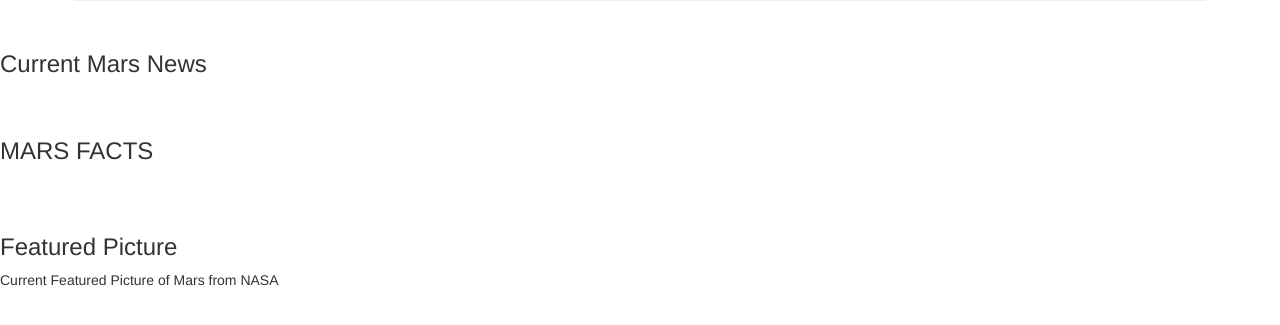
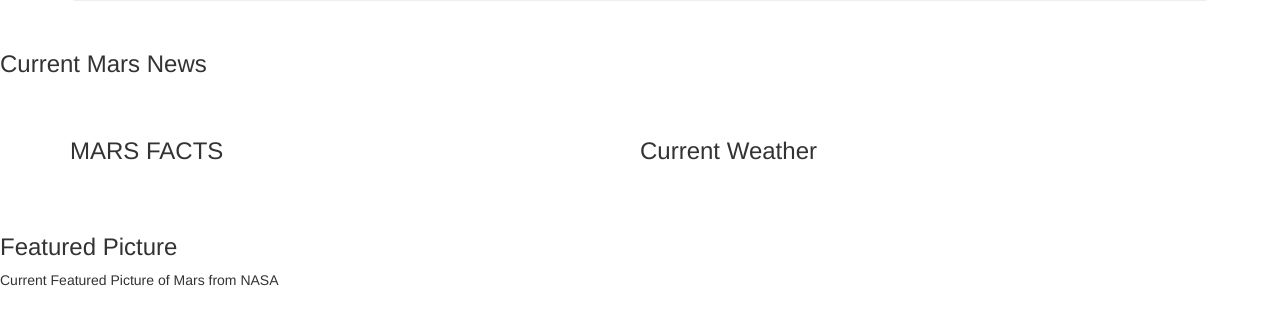
Before and after one commit to jzefron/12-Web-Scraping-and-Document-Databases, a Flask app: template templates/index.html in a window 1280 px wide. Shown: the part 255-580 px from the top of the page. Run offline with Flask 2, Linux system fonts and the light colour scheme; the template is opened without the code that fills it, so the values that code supplies are empty; some libraries are stand-ins or nearby versions.

Commit message:
forgot the weather

```diff
--- a/templates/index.html
+++ b/templates/index.html
@@ -4,7 +4,7 @@
   <meta charset="UTF-8">
   <meta name="viewport" content="width=device-width, initial-scale=1.0">
   <meta http-equiv="X-UA-Compatible" content="ie=edge">
-  <title>Hot Finds</title>
+  <title>MAAAAAARRRRRRRRRRRSSS</title>
   <link rel="stylesheet" href="https://maxcdn.bootstrapcdn.com/bootstrap/3.3.7/css/bootstrap.min.css">
 </head>
 
@@ -22,12 +22,21 @@
   <h2>{{data.articles.0.headline}}</h2>
   <br>
   {{data.articles.0.description}}
+  <div class="container">
+    <div class="row">
+      <div class="col-md-6 col-sm-12">
+        <h3> MARS FACTS</h3>
+        <br>
+      <div>
+          {{data.facts |safe}}
+      </div>
+      </div>
+      <div class="col-md-6 col-sm-12"></div>
+      <h3> Current Weather</h3>
+      <div> {{data.weather}}</div>
+      </div>
+      </div>
 
-  <h3> MARS FACTS</h3>
-  <br>
-  <div>
-    {{data.facts |safe}}
-  </div>
 
   <br>
   <h3>Featured Picture</h3>
```
Also changed, not shown: screen_cap/top.png.
